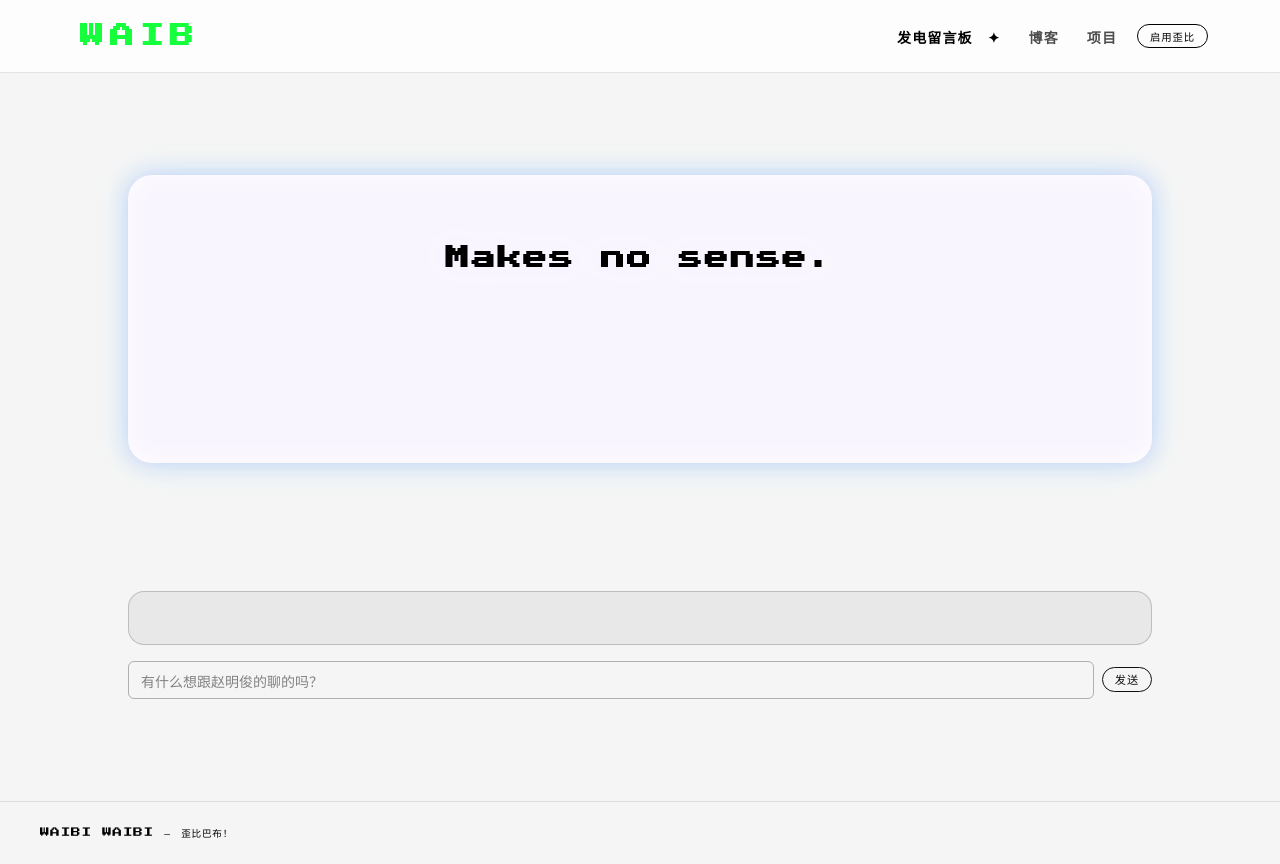
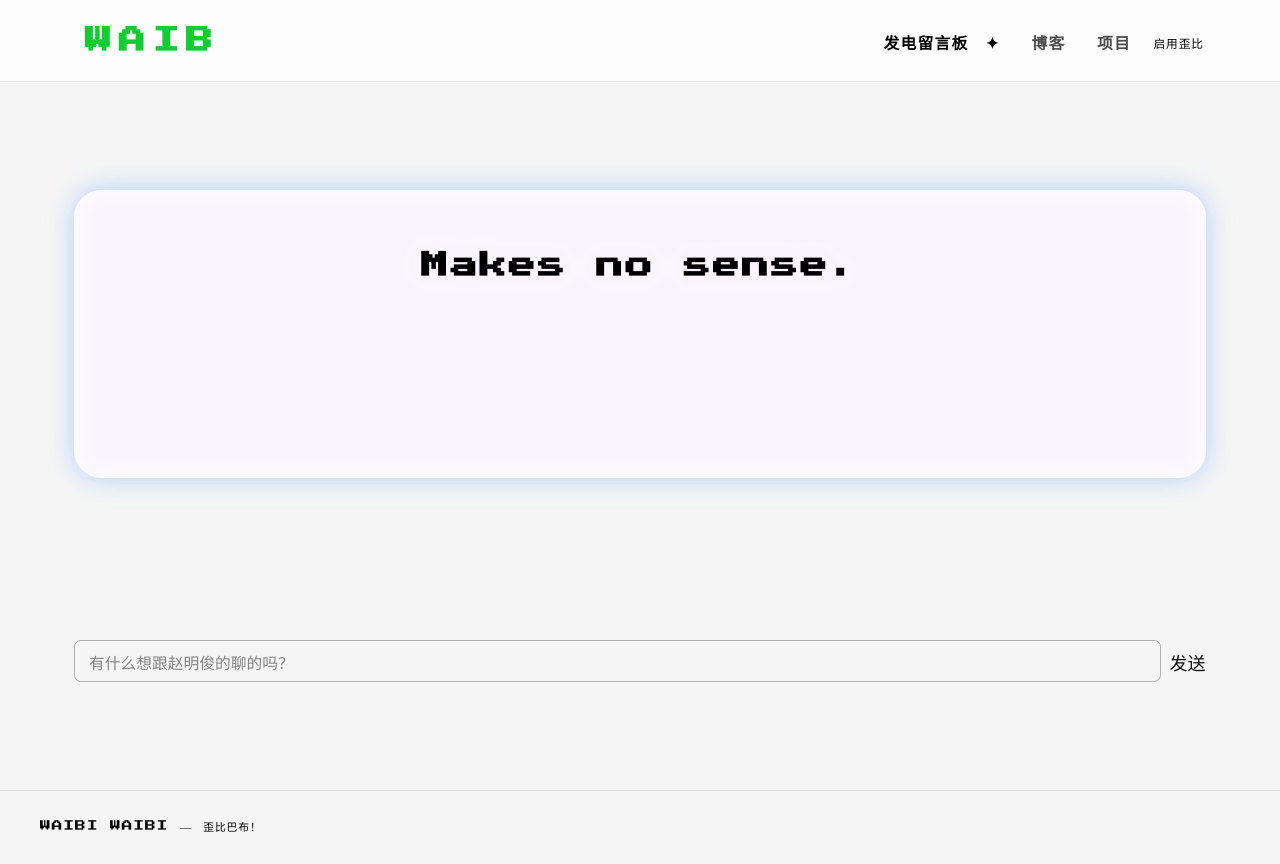
Before and after one commit to iammm0/waibi-waibi, a Next.js app: page / in a window 1280 px wide. Built offline with nearby package versions, Linux system fonts and the light colour scheme.

Commit message:
调整全局的css样式格式，规范化其编写格式

```diff
--- a/app/globals.css
+++ b/app/globals.css
@@ -1,121 +1,146 @@
 @import "tailwindcss";
 
-/* -------------------- 变量定义 -------------------- */
+/* ==================== 优化后的变量定义 ==================== */
 :root {
-  --bg-waibi: #040404;
-  --bg-rational: #f5f5f5;
-  --fg-waibi: #f6f7ff;
-  --fg-rational: #111111;
-  --accent-cyan: #15ff3c;
-  --accent-purple: #b179ff;
-  --accent-green: #8bff4e;
-  --noise-opacity: 0.1;
+  /* 主题变量 */
+  --bg-waibi: #040404;         /* 外壁模式背景色，暗黑色调 */
+  --bg-rational: #f5f5f5;      /* 理性模式背景色，浅灰色 */
+  --fg-waibi: #f6f7ff;         /* 外壁模式前景色，浅灰蓝色 */
+  --fg-rational: #111111;      /* 理性模式前景色，深灰色 */
 
-  --pixel-font: 'Press Start 2P', monospace; /* 英文/数字 */
-  --font-sans-cn: 'PixelCN', "Noto Sans SC", "PingFang SC", system-ui, sans-serif; /* 中文 */
-  --body-font: var(--font-sans-cn), var(--pixel-font), monospace;
+  /* 强调色 */
+  --accent-cyan: #12cd31;      /* 突出显示的青色 */
+  --accent-purple: #b179ff;    /* 突出显示的紫色 */
+  --accent-green: #8bff4e;     /* 突出显示的绿色 */
 
-  color-scheme: dark light;
+  /* 噪点效果 */
+  --noise-opacity: 0.1;        /* 噪点层的透明度 */
+
+  /* 字体栈 */
+  --pixel-font: 'Press Start 2P'; /* 像素风格字体 */
+  --font-sans-cn: 'ZCOOLXiaoWei'; /* 中文字体 */
+  --body-font: var(--font-sans-cn), var(--pixel-font); /* 全局字体栈：中文字体优先，英文字体其次，默认使用 monospace 字体 */
+
+  color-scheme: dark light;   /* 设置支持的颜色模式：暗黑和明亮 */
 }
 
-/* -------------------- 字体加载 -------------------- */
+
+
+/* ==================== 字体加载优化 ==================== */
 @font-face {
-  font-family: 'Press Start 2P';
-  src: url('/fonts/PressStart2P-Regular.ttf') format('truetype');
-  unicode-range: U+0000-00FF; /* 英文和数字 */
-  font-weight: 400;
-  font-style: normal;
-  font-display: swap;
+  font-family: 'Press Start 2P';               /* 定义字体名称 */
+  src: url('/fonts/PressStart2P-Regular.ttf') format('truetype'); /* 引入字体文件 */
+  unicode-range: U+0000-00FF;                  /* 只加载拉丁字符 */
+  font-display: swap;                          /* 字体加载时，使用系统字体直到字体加载完成 */
 }
 
 @font-face {
-  font-family: 'PixelCN';
-  src: url('/fonts/ZCOOLXiaoWei-Regular.ttf') format('truetype');
-  unicode-range: U+4E00-9FFF; /* 中文字符 */
-  font-weight: 400;
-  font-style: normal;
-  font-display: swap;
+  font-family: 'ZCOOLXiaoWei';                /* 定义中文字体 */
+  src: url('/fonts/ZCOOLXiaoWei-Regular.ttf') format('truetype'); /* 引入中文字体文件 */
+  font-display: swap;                         /* 字体加载时，使用系统字体直到字体加载完成 */
 }
 
-/* -------------------- 全局样式 -------------------- */
-html {
-  background-color: var(--bg-waibi);
-  color: var(--fg-waibi);
-  font-size: 16px;
-  scroll-behavior: smooth;
+
+
+body {
+  font-family: 'Press Start 2P', sans-serif; /* 默认英文字体 */
 }
 
-html[data-mode="rational"] {
-  background-color: var(--bg-rational);
-  color: var(--fg-rational);
+body:lang(zh) {
+  font-family: 'ZCOOLXiaoWei', sans-serif; /* 如果是中文文本，则使用中文字体 */
 }
 
+
+
 body {
-  margin: 0;
-  min-height: 100vh;
-  font-family: var(--body-font), monospace;
-  background-color: inherit;
-  color: inherit;
-}
+  margin: 0;                             /* 去除页面默认边距 */
+  min-height: 100vh;                     /* 设置页面最小高度为 100% 视口高度 */
+  font-family: var(--body-font), fangsong; /* 全局使用中文字体，英文字体为后备 */
+  background-color: inherit;             /* 背景色继承 */
+  color: inherit;                        /* 文字颜色继承 */
 
-html[data-mode="waibi"] body {
+  /* 外壁模式背景渐变 */
+  html[data-mode="waibi"] & {
     background-image:
             radial-gradient(circle at 20% 20%, rgba(21, 243, 255, 0.12), transparent 45%),
             radial-gradient(circle at 80% 0%, rgba(177, 121, 255, 0.08), transparent 40%);
   }
-
-html[data-mode="rational"] body {
-  background-image: none;
 }
 
-* {
-  box-sizing: border-box;
+
+
+/* ==================== 全局样式优化 ==================== */
+html {
+  background-color: var(--bg-waibi); /* 默认为外壁模式背景 */
+  color: var(--fg-waibi);            /* 默认为外壁模式前景色 */
+  font-size: 18px;                   /* 设置基础字体大小 */
+  scroll-behavior: smooth;           /* 平滑滚动效果 */
+
+  /* 理性模式 */
+  &[data-mode="rational"] {
+    background-color: var(--bg-rational); /* 切换到理性模式背景 */
+    color: var(--fg-rational);            /* 切换到理性模式前景色 */
+  }
 }
 
+
+
+* {
+  box-sizing: border-box; /* 包括 padding 和 border 在内的总宽度和高度计算方式 */
+}
+
+a {
+  color: inherit;         /* 链接颜色继承父元素的颜色 */
+  text-decoration: none;  /* 去除链接的下划线 */
+
+  &:focus-visible,
+  button:focus-visible {
+    outline: 2px solid var(--accent-cyan); /* 聚焦时显示轮廓 */
+    outline-offset: 3px;
+  }
+}
+
+button {
+  cursor: pointer; /* 鼠标悬停时显示指针 */
+}
+
+
+
+/* ==================== 布局优化 ==================== */
 main {
-  width: min(1200px, 94vw);
+  width: min(94vw);
   margin-inline: auto;
   padding-block: clamp(3rem, 4vw, 4rem);
-}
 
   @media (max-width: 768px) {
-  main {
     width: min(640px, 92vw);
     padding-block: 2.5rem;
   }
 }
 
-a {
-  color: inherit;
-  text-decoration: none;
+
+
+/* ==================== 文本样式优化 ==================== */
+.pixel-text,
+h1, h2, h3, h4, h5, h6 {
+  font-family: var(--pixel-font), fangsong; /* 像素字体风格用于标题 */
+  letter-spacing: 0.08em;                    /* 字母间距 */
 }
 
-a:focus-visible,
-button:focus-visible {
-  outline: 2px solid var(--accent-cyan);
-  outline-offset: 3px;
+.accent-text {
+  html[data-mode="waibi"] & {
+    color: var(--accent-cyan); /* 外壁模式下使用强调色 */
   }
 
-button {
-  cursor: pointer;
+  html[data-mode="rational"] & {
+    color: var(--fg-rational); /* 理性模式下使用前景色 */
+  }
 }
 
-/* -------------------- 像素字体类 -------------------- */
-.pixel-text,
-h1, h2, h3, h4, h5, h6 {
-  font-family: var(--pixel-font), fangsong;
-  letter-spacing: 0.08em;
-}
 
-html[data-mode="waibi"] .accent-text {
-  color: var(--accent-cyan);
-}
 
-html[data-mode="rational"] .accent-text {
-  color: var(--fg-rational);
-}
-
-/* -------------------- 动画效果 -------------------- */
+/* ==================== 动画效果优化 ==================== */
+/* 故障效果 */
 html[data-motion="wild"] .glitch-hover:hover {
   animation: glitch 120ms steps(2, jump-none) 1;
 }
@@ -126,6 +151,7 @@ html[data-motion="wild"] .glitch-hover:hover {
   100% { transform: translate3d(0,0,0); filter: none; }
 }
 
+/* 浮动效果 */
 html[data-motion="wild"] .entry-hero {
   animation: drift 6s infinite ease-in-out alternate;
 }
@@ -135,6 +161,9 @@ html[data-motion="wild"] .entry-hero {
   100% { filter: drop-shadow(0 0 10px rgba(177,121,255,0.4)); }
 }
 
+
+
+/* 页面过渡 */
 .page-transitioning main {
   animation: page-blip 260ms ease-in;
 }
@@ -145,7 +174,11 @@ html[data-motion="wild"] .entry-hero {
   100% { opacity: 1; transform: none; }
 }
 
-/* -------------------- 噪点层 -------------------- */
+
+
+
+/* ==================== 视觉效果优化 ==================== */
+/* 噪点层 */
 .noise-layer {
   position: fixed;
   inset: 0;
@@ -155,26 +188,23 @@ html[data-motion="wild"] .entry-hero {
   opacity: 0;
   transition: opacity 0.3s ease;
   z-index: 5;
-}
 
-html[data-mode="waibi"] .noise-layer {
+  html[data-mode="waibi"] & {
     opacity: var(--noise-opacity);
   }
 
-html[data-motion="calm"] .noise-layer,
-html[data-motion="calm"] .glitch-hover:hover,
-html[data-motion="calm"] .entry-hero,
-html[data-motion="calm"] .page-transitioning main {
-  animation: none;
+  html[data-motion="calm"] & {
     opacity: 0.02;
   }
+}
 
-/* -------------------- CRT 滤镜 -------------------- */
+
+
+/* CRT滤镜 */
 .crt-filter {
   position: relative;
-}
 
-.crt-filter::after {
+  &::after {
     content: "";
     position: absolute;
     inset: 0;
@@ -187,64 +217,13 @@ html[data-motion="calm"] .page-transitioning main {
     pointer-events: none;
   }
 
-html[data-mode="waibi"] .crt-filter::after { opacity: 0.4; }
-html[data-motion="calm"] .crt-filter::after { opacity: 0.1; }
-
-/* -------------------- 卡片布局 -------------------- */
-.section-grid {
-  display: grid;
-  gap: clamp(1.5rem, 2vw, 2rem);
-  grid-template-columns: repeat(auto-fit, minmax(280px, 1fr));
+  html[data-mode="waibi"] &::after { opacity: 0.4; }
+  html[data-motion="calm"] &::after { opacity: 0.1; }
 }
 
-.card-base {
-  border: 1px solid color-mix(in srgb, currentColor 20%, transparent);
-  padding: clamp(1.25rem, 2vw, 1.75rem);
-  border-radius: 1rem;
-  background: color-mix(in srgb, transparent 50%, currentColor 5%);
-  position: relative;
-  overflow: hidden;
-  transition: transform 0.2s ease, border 0.2s ease;
-}
 
-.card-base:hover {
-  transform: translateY(-4px);
-  border-color: color-mix(in srgb, currentColor 60%, transparent);
-}
 
-.card-base::before {
-  content: "";
-  position: absolute;
-  inset: 0;
-  background: linear-gradient(120deg, rgba(21,243,255,0.08), transparent 60%);
-  opacity: 0;
-  transition: opacity 0.2s ease;
-  pointer-events: none;
-}
-
-.card-base:hover::before {
-  opacity: 1;
-}
-
-/* -------------------- Badge -------------------- */
-.badge {
-  display: inline-flex;
-  align-items: center;
-  gap: 0.3rem;
-  border: 1px solid currentColor;
-  border-radius: 999px;
-  padding: 0.2rem 0.75rem;
-  font-size: 0.7rem;
-  text-transform: uppercase;
-  letter-spacing: 0.08em;
-}
-
-/* 状态颜色 */
-.status-alive { color: var(--accent-green); }
-.status-unstable { color: var(--accent-cyan); }
-.status-legend { color: var(--accent-purple); }
-
-/* -------------------- 减少动画 -------------------- */
+/* ==================== 动画降级处理 ==================== */
 @media (prefers-reduced-motion: reduce) {
   * {
     animation-duration: 0.01ms !important;
@@ -252,4 +231,10 @@ html[data-motion="calm"] .crt-filter::after { opacity: 0.1; }
     transition-duration: 0.01ms !important;
     scroll-behavior: auto !important;
   }
+
+  .glitch-hover:hover,
+  .entry-hero,
+  .page-transitioning main {
+    animation: none !important;
   }
+}
```
Lines whose indentation alone changed are shown as unchanged.
